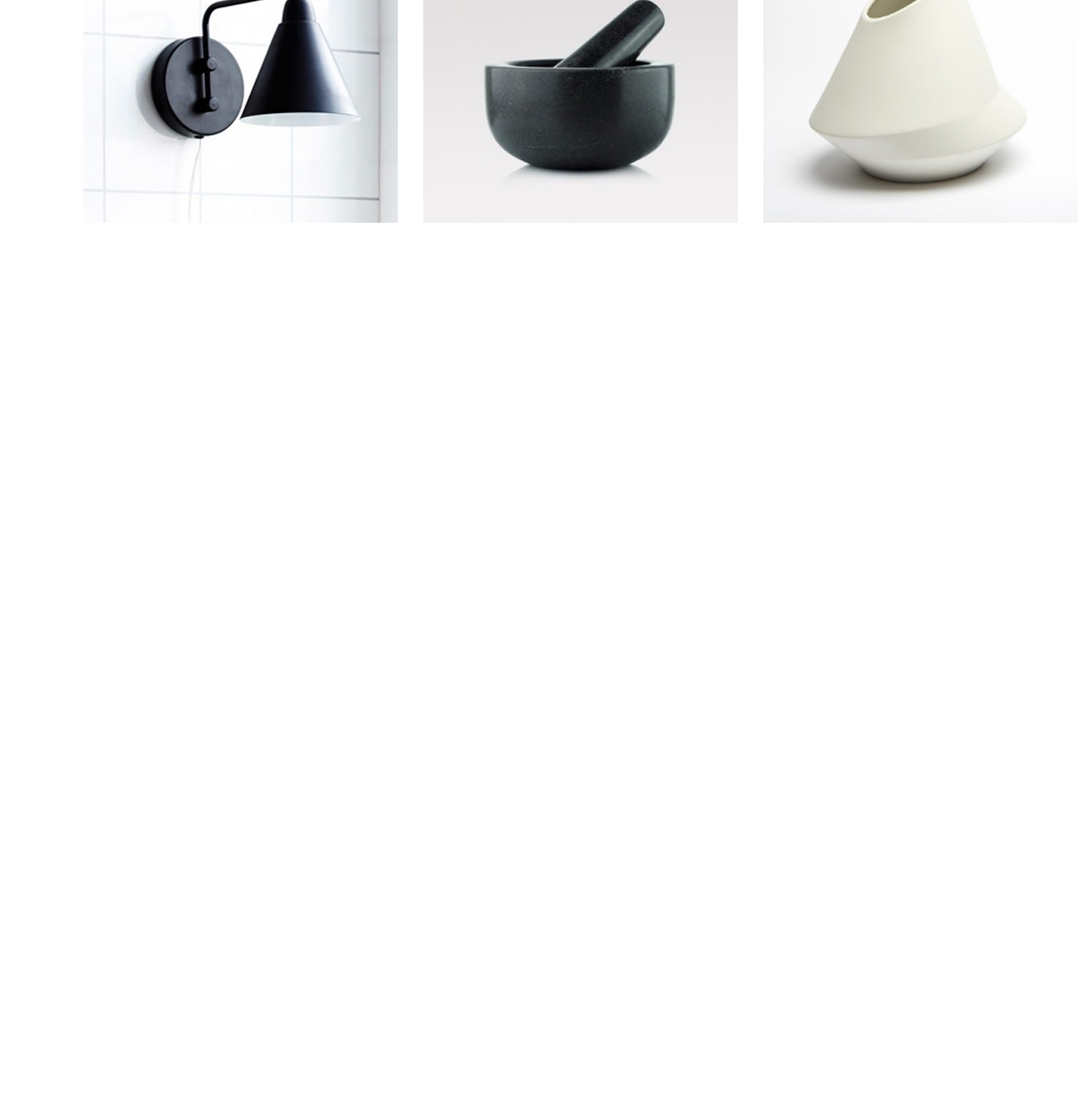
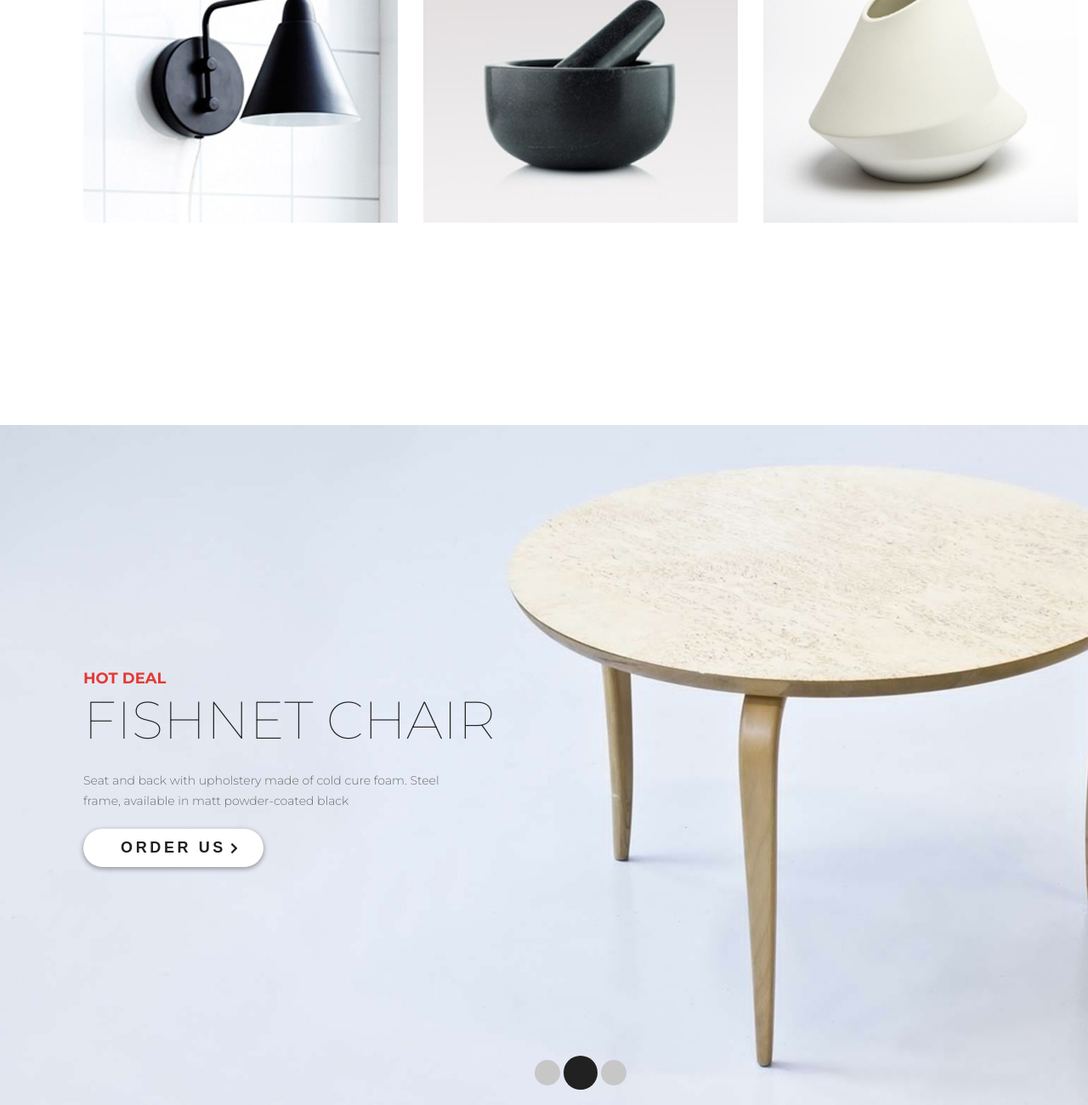
Before and after one commit to ckin2uha/iterior-template, a plain HTML site: page index.html in a window 1280 px wide. Shown: the part 2788-4088 px from the top of the page at 85% size. Before the commit the page ends 3084 px from the top, so only its background shows below. Drawn offline with Linux system fonts and the light colour scheme.

Commit message:
add block hot-deal
add block hot-deal

```diff
--- a/css/style.css
+++ b/css/style.css
@@ -203,3 +203,12 @@ body{
     display: flex;
     justify-content: space-between;
 }
+.hot-deal{
+    position: relative;
+    background-image: url(../img/slider-b5.jpg);
+    height: 800px;
+}
+.hot{
+    color: #e53935;
+    padding-top: 287px;
+}
--- a/index.html
+++ b/index.html
@@ -104,6 +104,25 @@
                     </div>
             </div>
         </div>
+        <div class="hot-deal padding-site">
+            <div class="text-slaider">
+                <div class="text-tranding hot">
+                    <p>Hot deal</p>
+                </div>
+                <div class="text-h2">
+                    <h2>Fishnet Chair</h2>
+                </div>
+                <div class="text-description">
+                    <p>Seat and back with upholstery made of cold cure foam. Steel frame, available in matt powder-coated black</p>
+                </div>
+                <button class="order-us">Order Us</button>
+            </div>
+            <div class="paginations">
+                <a href="#" class="circle"></a>
+                <a href="#" class="circle circle-active"></a>
+                <a href="#" class="circle"></a>
+            </div>
+        </div>
     </div>
 </body>
 </html>
```
Also changed, not shown: css/fix.css (line endings or trailing spaces), img/slider-b5.jpg (added).
